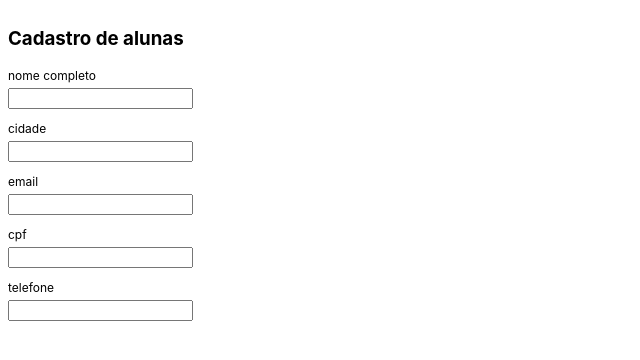
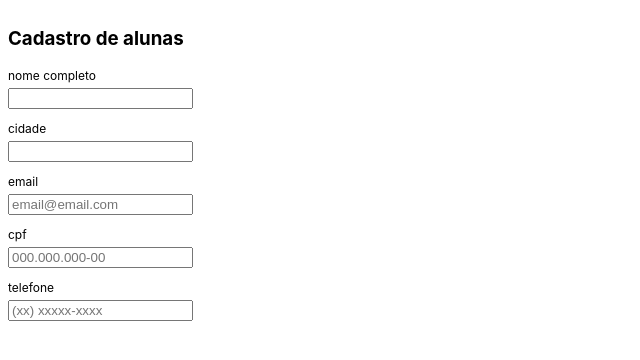
Before and after one commit to farebecca/register-form, a React (Create React App) app: page / in a window 1280 px wide. Shown: the top 360 px of the page, without its empty margins (0-640 px from the left). Built offline with nearby package versions, Linux system fonts and the light colour scheme.

Commit message:
adding state to application and using placeholder as fields mask

```diff
--- a/src/components/FormInput/index.jsx
+++ b/src/components/FormInput/index.jsx
@@ -1,11 +1,11 @@
 import React from "react";
 import "./style.css";
 
-export const FormInput = ({ label, placeholder, inputType }) => {
+export const FormInput = ({ label, placeholder, inputType, value }) => {
   return (
     <div className="form-input-container">
       <label className="input">{label}</label>
-      <input type={inputType} placeholder={placeholder}></input>
+      <input value={value} type={inputType} placeholder={placeholder}></input>
     </div>
   );
 };
--- a/src/components/RegisterForm/index.jsx
+++ b/src/components/RegisterForm/index.jsx
@@ -1,12 +1,39 @@
 import React from "react";
 import { FormInput } from "../FormInput";
 
-export const RegisterForm = () => (
-  <form>
-    <FormInput label="nome completo" />
-    <FormInput label="cidade" />
-    <FormInput inputType="email" label="email" />
-    <FormInput label="cpf" />
-    <FormInput inputType="number" label="telefone" />
-  </form>
-);
+export class RegisterForm extends React.Component {
+  constructor(props) {
+    super(props);
+    this.state = {
+      name: "",
+      city: "",
+      email: "",
+      cpf: "",
+      phone: ""
+    };
+  }
+  render() {
+    return (
+      <form>
+        <FormInput label="nome completo" value={this.state.name} />
+        <FormInput label="cidade" value={this.state.city} />
+        <FormInput
+          inputType="email"
+          label="email"
+          placeholder="email@email.com"
+          value={this.state.email}
+        />
+        <FormInput
+          label="cpf"
+          placeholder="000.000.000-00"
+          value={this.state.cpf}
+        />
+        <FormInput
+          label="telefone"
+          placeholder="(xx) xxxxx-xxxx"
+          value={this.state.phone}
+        />
+      </form>
+    );
+  }
+}
```
